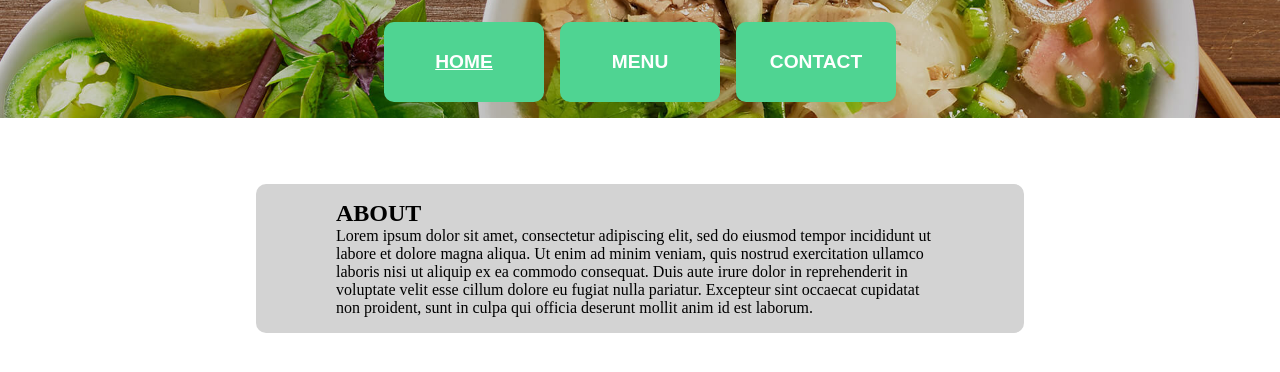
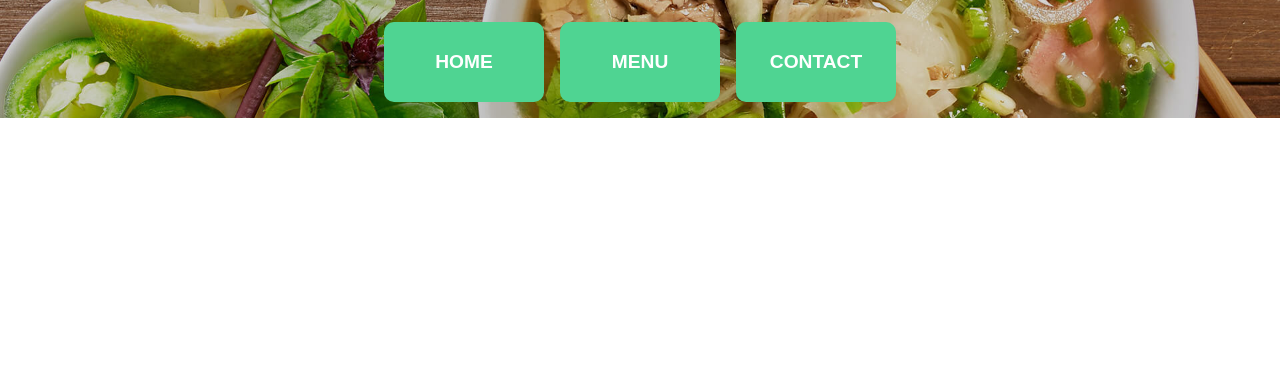
Before and after one commit to bphannavong/odin-restaurant, a website built with webpack: page src/template.html in a window 1280 px wide. Shown: the part 162-534 px from the top of the page. Built offline with nearby package versions, Linux system fonts and the light colour scheme.

Commit message:
separate home from initrender

```diff
--- a/src/init.js
+++ b/src/init.js
@@ -1,15 +1,9 @@
 const headComponents = []; //components for header section
-const components = []; //components to add to page
 
 const welcome = document.createElement('h1');
 const nav = document.createElement('div');
-//const banner = document.createElement('img');
-const hero = document.createElement('div');
-
 
 welcome.innerHTML = 'Welcome to Pho Restaurant!'
-
-//banner.src = phoBanner;
 
 //nav-bar elements
 nav.classList.add('nav-bar');
@@ -21,39 +15,29 @@ home.innerHTML = 'HOME';
 menu.innerHTML = 'MENU';
 contact.innerHTML = 'CONTACT';
 
-home.classList.add('selected');
-
 nav.appendChild(home);
 nav.appendChild(menu);
 nav.appendChild(contact);
 
-//Hero/About
-const aboutHeader = document.createElement('h2');
-aboutHeader.innerHTML = 'ABOUT';
-const about = document.createElement('div');
-about.innerHTML = "Lorem ipsum dolor sit amet, consectetur adipiscing elit, sed do eiusmod tempor incididunt ut labore et dolore magna aliqua. Ut enim ad minim veniam, quis nostrud exercitation ullamco laboris nisi ut aliquip ex ea commodo consequat. Duis aute irure dolor in reprehenderit in voluptate velit esse cillum dolore eu fugiat nulla pariatur. Excepteur sint occaecat cupidatat non proident, sunt in culpa qui officia deserunt mollit anim id est laborum.";
-hero.appendChild(aboutHeader);
-hero.appendChild(about);
+
+//home();
 
 //push components to respective arrays
 // headComponents.push(banner);
 headComponents.push(welcome);
 headComponents.push(nav);
-components.push(hero);
+
 
 export default function renderPage() {
     document.innerHTML = ''; //create new module for home and ability to change between tabs
     const main = document.querySelector('main')
-    const content = document.getElementById('content');
+
     const header = document.createElement('div');
     header.setAttribute('id', 'header');
 
     for (const element of headComponents) {
         header.appendChild(element);
     }
-    for (const element of components) {
-        content.appendChild(element);
-    }
 
     main.appendChild(header);
 }
```
Also changed, not shown: src/home.js (added, +22 -0 lines), dist/bundleaf549fb30d4cd057e02c.js, dist/index.html, 2 other files.
